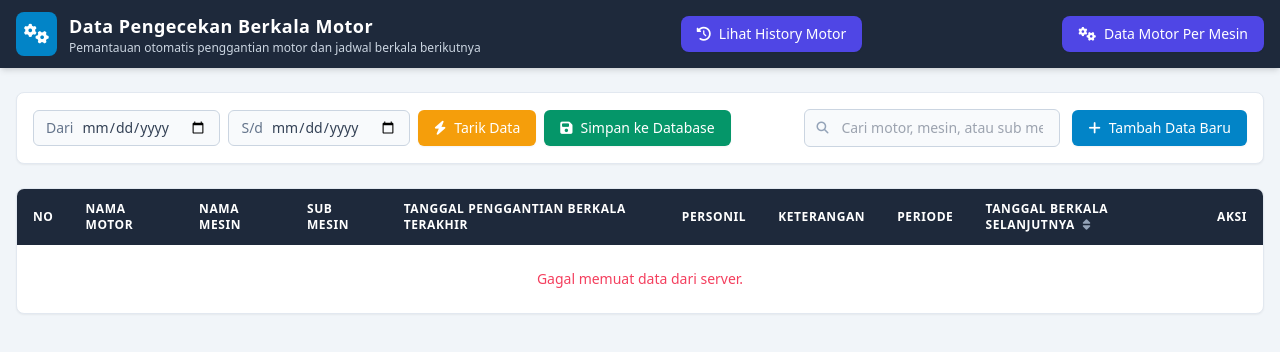
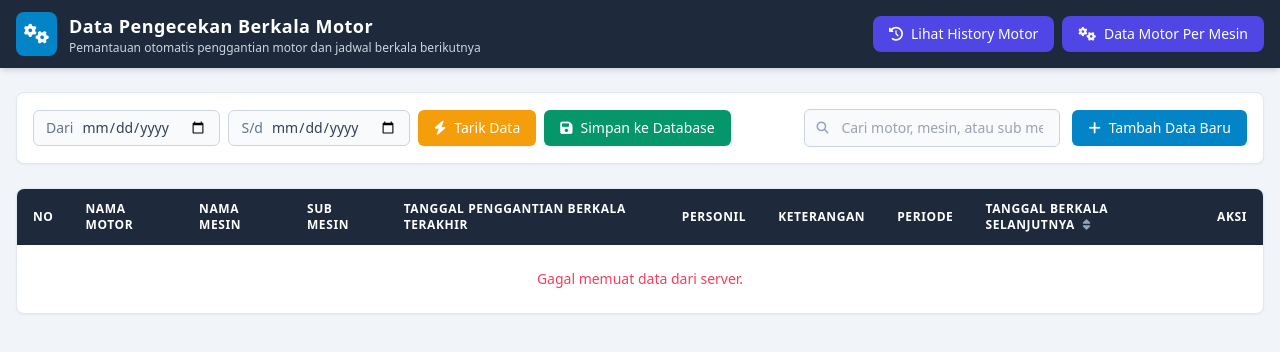
Before and after one commit to laptoplenovopemper/Scrapper_Job_Pemper, a plain HTML site: page index.html in a window 1280 px wide. Drawn offline with nearby package versions, Linux system fonts and the light colour scheme; no server answers.

Commit message:
Update index.html

```diff
--- a/index.html
+++ b/index.html
@@ -61,16 +61,14 @@
                 </div>
             </div>
 
-            <div>
+            <div class="flex items-center justify-center gap-2">
                 <a href="history.html"
-                   class="bg-indigo-600 hover:bg-indigo-700 text-white px-4 py-2 rounded-lg text-sm font-medium transition shadow-sm flex items-center gap-2">
+                    class="bg-indigo-600 hover:bg-indigo-700 text-white px-4 py-2 rounded-lg text-sm font-medium transition shadow-sm flex items-center gap-2">
                     <i class="fa-solid fa-clock-rotate-left"></i>
                     Lihat History Motor
                 </a>
-            </div>
-            <div class="flex flex-col items-center justify-center gap-0.5">
                 <a href="Data%20Motor%20Per%20Mesin.html"
-                    class="bg-indigo-600 hover:bg-indigo-700 text-white px-4 py-2 rounded-lg text-sm font-medium transition shadow-sm flex items-center gap-2">
+                   class="bg-indigo-600 hover:bg-indigo-700 text-white px-4 py-2 rounded-lg text-sm font-medium transition shadow-sm flex items-center gap-2">
                     <i class="fa-solid fa-gears"></i>
                     Data Motor Per Mesin
                 </a>
```
